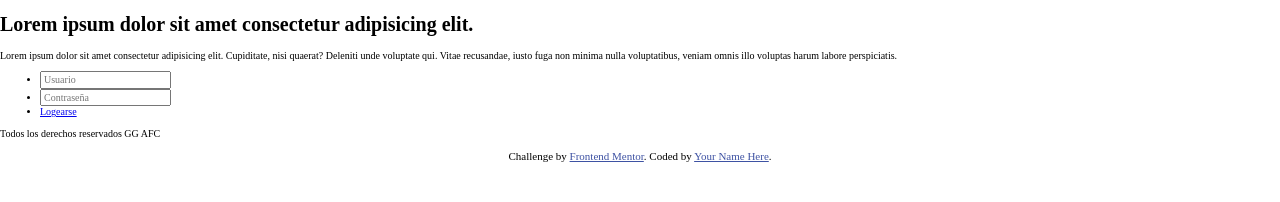
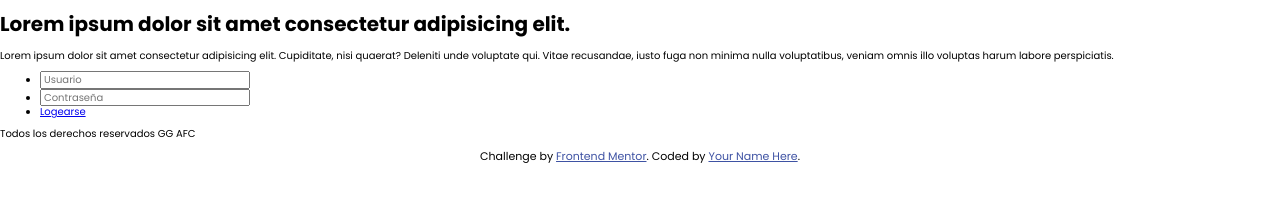
Before and after one commit to GonzaloGauna/abm-empresas-requisitos, a plain HTML site: page index.html in a window 1280 px wide. Drawn offline with Linux system fonts and the light colour scheme.

Commit message:
Estilos base

```diff
--- a/css/styles.css
+++ b/css/styles.css
@@ -1,7 +1,8 @@
 html {
   box-sizing: border-box;
   font-size: 62.5%;
-  /* font-family: "Outfit", sans-serif; */
+  font-family: 'Outfit', sans-serif;
+  font-family: 'Poppins', sans-serif;
   margin: 0%;
   padding: 0%;
 }
@@ -10,3 +11,14 @@ html {
 *::after {
   box-sizing: inherit;
 }
+:root{
+  /*  Primary */
+  ---colorVerde: hsl(154, 59%, 51%);
+  --colorRodjo: hsl(0, 100%, 74%);
+  /* Accent */
+  --colorAzul: hsl(248, 32%, 49%);
+  /* Neutral */
+  --colorDarkBlue: hsl(249, 10%, 26%) ;
+  --colorGrashinBlue: hsl(246, 25%, 77%);
+
+}
--- a/index.html
+++ b/index.html
@@ -7,6 +7,9 @@
   <link rel="icon" type="image/png" sizes="32x32" href="./images/favicon-32x32.png">
   <link rel="stylesheet" href="./css/normalize.css">
   <link rel="stylesheet" href="./css/styles.css">
+  <link rel="preconnect" href="https://fonts.googleapis.com">
+  <link rel="preconnect" href="https://fonts.gstatic.com" crossorigin>
+  <link href="https://fonts.googleapis.com/css2?family=Outfit:wght@300;400;500&family=Poppins:ital,wght@0,400;0,500;0,600;0,700;1,400;1,500;1,600;1,700&display=swap" rel="stylesheet">
   <title>Frontend Mentor | Intro component with sign up form</title>
 
   <!-- Feel free to remove these styles or customise in your own stylesheet 👍 -->
```
